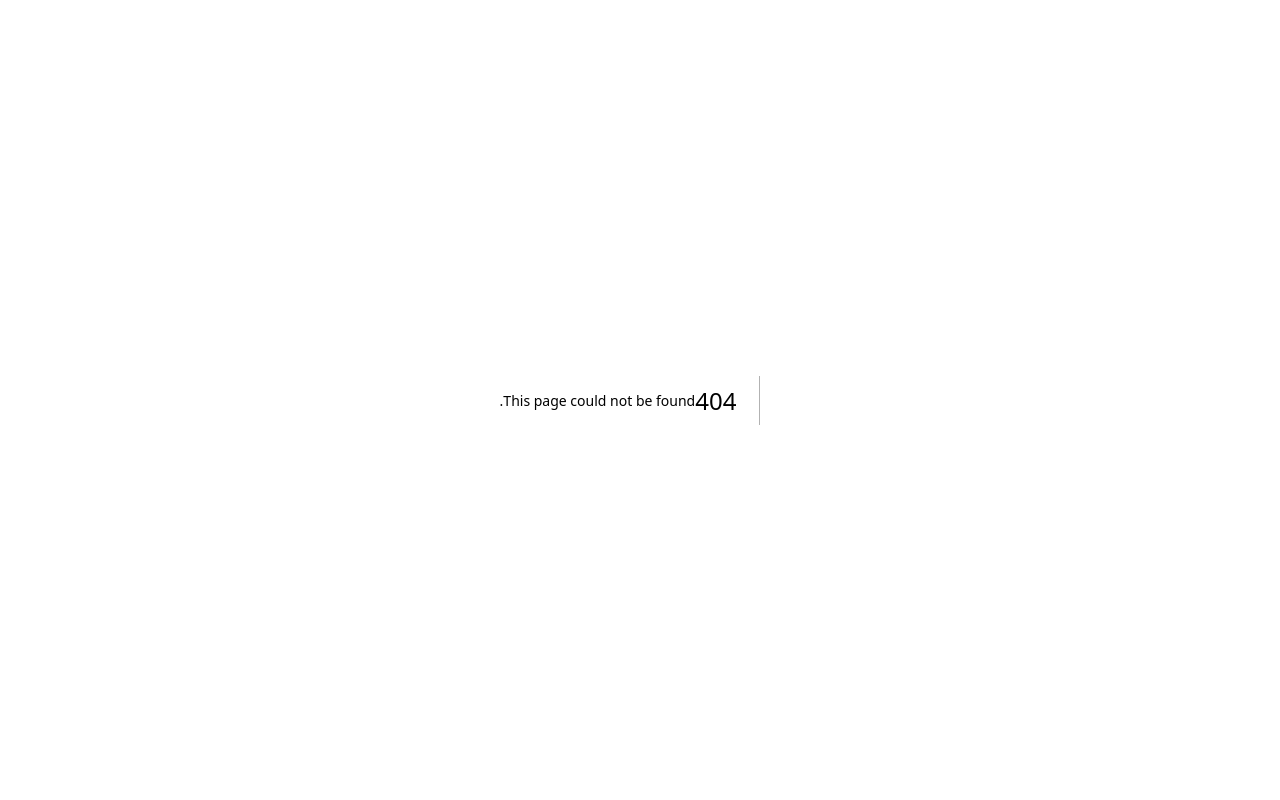
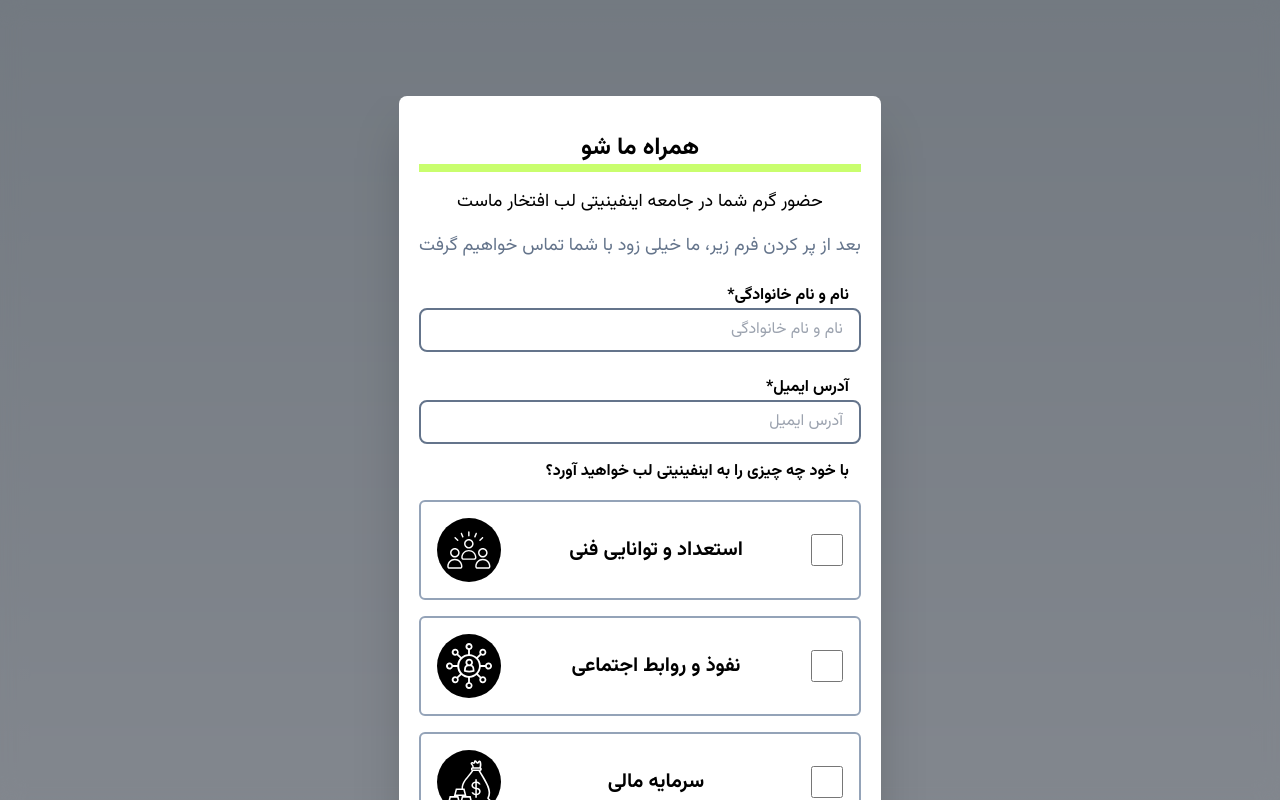
Before and after one commit to h-razavi/infinitylab-landing-v1, a Next.js app: page /signup in a window 1280 px wide. Before the commit this address had no page. Shown: the top 800 px of the page. Built offline with nearby package versions, Linux system fonts and the light colour scheme.

Commit message:
signup form design complete

```diff
--- /dev/null
+++ b/src/app/signup/page.js
@@ -0,0 +1,168 @@
+"use client";
+import Image from "next/image";
+import React, { useState } from "react";
+import talentIcon from "../../../public/images/talent.svg";
+import influenceIcon from "../../../public/images/influence.svg";
+import capitalIcon from "../../../public/images/capital.svg";
+
+function SignupPage() {
+  const [checkboxes, setCheckboxes] = useState([false, false, false, false]);
+  const [textInput, setTextInput] = useState("");
+
+  const handleCheckboxChange = (index) => (event) => {
+    const newCheckboxes = [...checkboxes];
+    newCheckboxes[index] = event.target.checked;
+    setCheckboxes(newCheckboxes);
+  };
+
+  const handleTextChange = (event) => {
+    setTextInput(event.target.value);
+  };
+
+  return (
+    <div className=" my-24 flex items-center justify-center overflow-y-scroll">
+      <div className="fixed inset-0 bg-gray-900 opacity-50 backdrop-blur-md"></div>
+      <div className="bg-white p-5 rounded-lg shadow-2xl text-black z-10 text-center">
+        <h2 className="text-2xl font-bold border-b-8 border-primary my-4">
+          همراه ما شو
+        </h2>
+        <p className="mt-4 text-lg">
+          حضور گرم شما در جامعه اینفینیتی لب افتخار ماست
+        </p>
+        <p className="mt-4 text-lg text-slate-500">
+          بعد از پر کردن فرم زیر، ما خیلی زود با شما تماس خواهیم گرفت
+        </p>
+        <form>
+          <div className="flex flex-col items-start mt-6">
+            <label htmlFor="name" className="font-bold pr-3">
+              نام و نام خانوادگی*
+            </label>
+            <input
+              required
+              name="name"
+              type="text"
+              placeholder="نام و نام خانوادگی"
+              className=" w-full border-2 border-slate-500 px-4 py-2 rounded-lg"
+            />
+          </div>
+          <div className="flex flex-col items-start mt-6">
+            <label htmlFor="email" className="font-bold pr-3">
+              آدرس ایمیل*
+            </label>
+            <input
+              required
+              name="email"
+              type="email"
+              placeholder="آدرس ایمیل"
+              className=" w-full border-2 border-slate-500 px-4 py-2 rounded-lg"
+            />
+          </div>
+
+          <div className="mt-4 text-right">
+            <h3 className="pr-3 font-bold">
+              با خود چه چیزی را به اینفینیتی لب خواهید آورد؟
+            </h3>
+
+            <label
+              htmlFor="talent"
+              className="p-4 border-2 border-slate-400 rounded-md block my-4"
+            >
+              <div className="flex items-center gap-2 cursor-pointer font-bold text-xl justify-between">
+                <input
+                  type="checkbox"
+                  id="talent"
+                  name="talent"
+                  checked={checkboxes[0]}
+                  onChange={handleCheckboxChange(0)}
+                  className="h-8 w-8 "
+                />
+                استعداد و توانایی ‌فنی
+                <Image
+                  src={talentIcon}
+                  alt="talent"
+                  height={30}
+                  className="bg-black rounded-full h-16 w-16"
+                />
+              </div>
+            </label>
+
+            <label
+              htmlFor="influence"
+              className="p-4 border-2 border-slate-400 rounded-md block my-4"
+            >
+              <div className="flex items-center gap-2 cursor-pointer font-bold text-xl justify-between">
+                <input
+                  type="checkbox"
+                  id="influence"
+                  name="influence"
+                  checked={checkboxes[1]}
+                  onChange={handleCheckboxChange(1)}
+                  className="h-8 w-8"
+                />
+                نفوذ و روابط اجتماعی
+                <Image
+                  src={influenceIcon}
+                  alt="influence"
+                  height={30}
+                  className="bg-black rounded-full h-16 w-16"
+                />
+              </div>
+            </label>
+
+            <label
+              htmlFor="capital"
+              className="p-4 border-2 border-slate-400 rounded-md block my-4"
+            >
+              <div className="flex items-center gap-2 cursor-pointer font-bold text-xl justify-between">
+                <input
+                  type="checkbox"
+                  id="capital"
+                  name="capital"
+                  checked={checkboxes[2]}
+                  onChange={handleCheckboxChange(2)}
+                  className="h-8 w-8 "
+                />
+                سرمایه مالی
+                <Image
+                  src={capitalIcon}
+                  alt="capital"
+                  height={30}
+                  className="bg-black rounded-full h-16 w-16"
+                />
+              </div>
+            </label>
+
+            <label
+              htmlFor="other"
+              className="p-4 border-2 border-slate-400 rounded-md block my-4"
+            >
+              <div className="flex items-center gap-2 cursor-pointer font-bold text-xl">
+                <input
+                  type="checkbox"
+                  id="other"
+                  name="other"
+                  checked={checkboxes[3]}
+                  onChange={handleCheckboxChange(3)}
+                  className="h-8 w-8 "
+                />
+                نوع دیگری از سرمایه
+              </div>
+            </label>
+            {checkboxes[3]&&
+                  <input
+                  type="text"
+                  value={textInput}
+                  onChange={handleTextChange}
+                  placeholder="بیشتر توضیح دهید"
+                  className="w-full border-2 border-slate-500 px-4 py-2 rounded-lg"
+                />
+            }
+          </div>
+          <button type="submit" className="bg-primary hover:bg-hover text-black w-full font-bold my-4 px-4 py-2 rounded-lg">ثبت اطلاعات</button>
+        </form>
+      </div>
+    </div>
+  );
+}
+
+export default SignupPage;
```
Also changed, not shown: src/components/modal.js (deleted).
